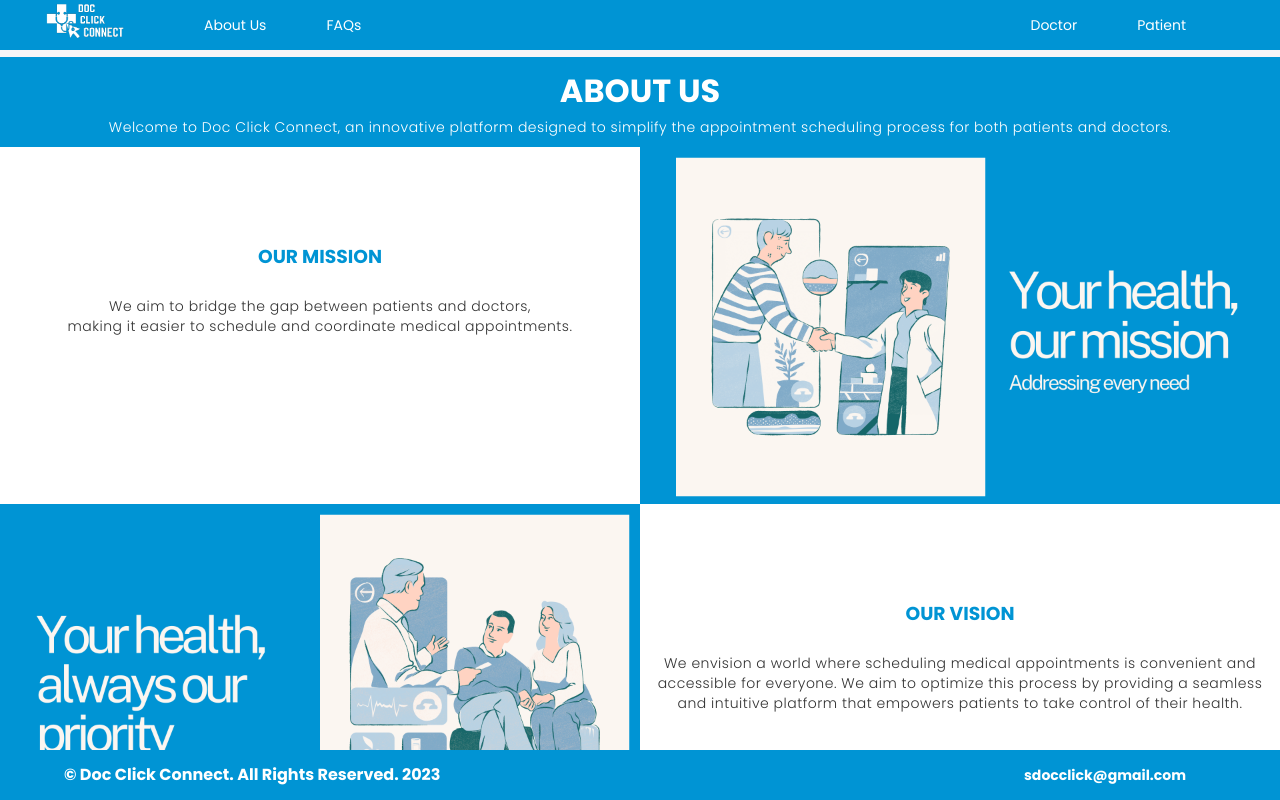
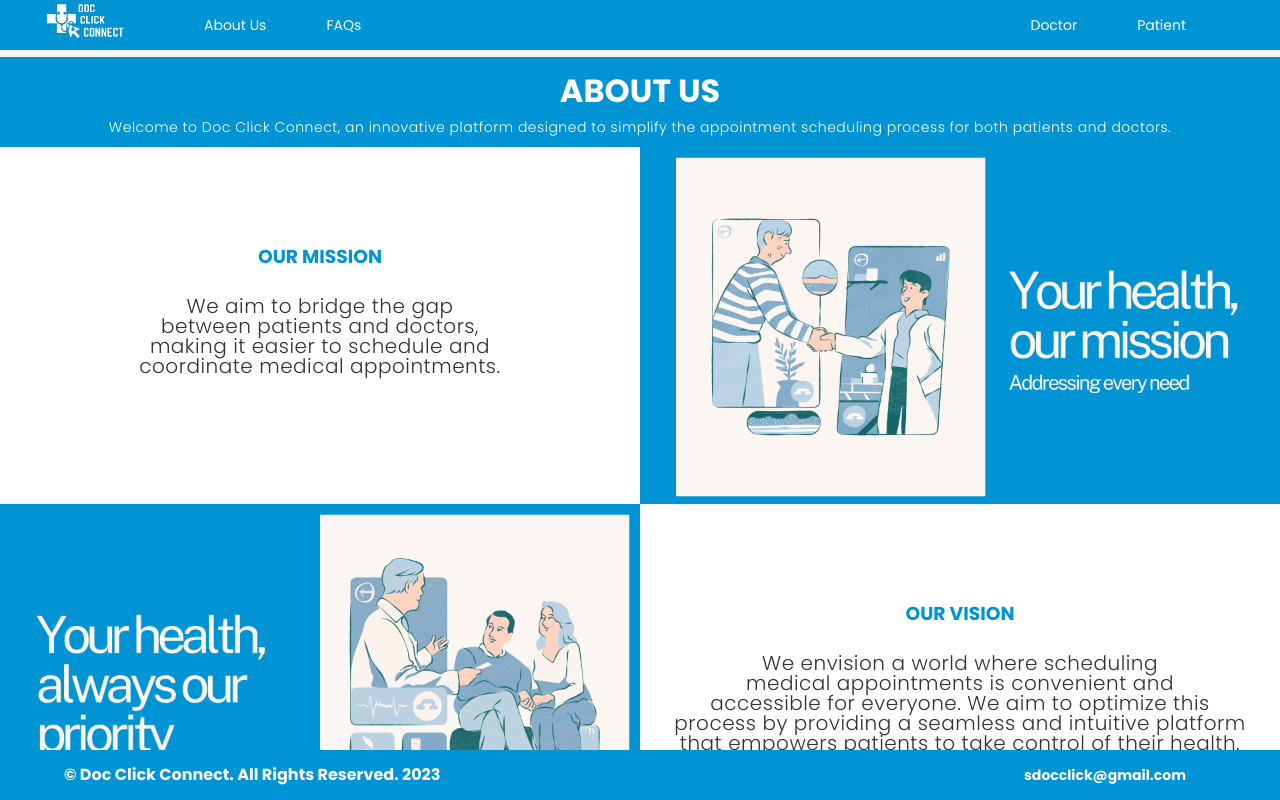
Before and after one commit to kristinjuwel/appointment, a React (Create React App) app: page /about in a window 1280 px wide. Built offline with nearby package versions, Linux system fonts and the light colour scheme.

Commit message:
admin changes

```diff
--- a/src/pages/AboutUs.jsx
+++ b/src/pages/AboutUs.jsx
@@ -19,7 +19,7 @@ function AboutUs() {
                     <br />
                     <br />
                     <h3>OUR MISSION</h3>
-                     <p>We aim to bridge the gap between patients and doctors, <br/>making it easier to schedule and coordinate medical appointments.  </p>
+                     <p style={{fontSize:"20px"}}>We aim to bridge the gap<br/> between patients and doctors, <br/>making it easier to schedule and<br/> coordinate medical appointments.  </p>
                 </div>
                 <div className="step-card">
                         <img
@@ -42,7 +42,7 @@ function AboutUs() {
                         <br />
                         <br />
                         <h3>OUR VISION</h3>
-                        <p>We envision a world where scheduling medical appointments is convenient and <br/>accessible for everyone. We aim to optimize this process by providing a seamless <br/>and intuitive platform that empowers patients to take control of their health.</p>
+                        <p style={{fontSize:"20px"}}>We envision a world where scheduling<br/> medical appointments is convenient and <br/>accessible for everyone. We aim to optimize this<br/> process by providing a seamless and intuitive platform<br/> that empowers patients to take control of their health.</p>
                     </div>
                 </div>
         </div>
--- a/src/pages/AdminHome.jsx
+++ b/src/pages/AdminHome.jsx
@@ -36,6 +36,8 @@ function AdminHome() {
       contactNumber: '',
       specialization: '',
       credentials: '',
+      email: '',
+      prcID: '',
       profilePicture: '',
     }]);
   const [result, setResult] = useState('');
@@ -117,7 +119,9 @@ function AdminHome() {
               contactNumber: doctorData.user.contactNumber,
               specialization: doctorData.specialization,
               credentials: doctorData.credentials,
-              profilePicture: doctorData.user.avatar
+              profilePicture: doctorData.user.avatar,
+              prcId: doctorData.prcId,
+              email: doctorData.user.email
             }));
 
             setDoctors(formattedDoctors);
@@ -368,7 +372,7 @@ function AdminHome() {
                     </div>
                     <div>
                   <h3>PRC Id</h3>
-                  <input type="text" name="specialization" placeholder="Specialization" style={{padding: "15px"}} value={currentDoctor.prcId} readOnly></input>
+                  <input type="text" name="prcId" placeholder="PRC ID" style={{padding: "15px"}} value={currentDoctor.prcId} readOnly></input>
                 </div>
                 <div>
                   <h3>Doctor Credentials</h3>
@@ -380,7 +384,7 @@ function AdminHome() {
                 </div>
                 <div>
                   <h3>Email Address</h3>
-                  <input type="text" name="emailAddress" placeholder="Email Address" style={{padding: "15px"}} value={currentDoctor.user.email} readOnly></input>
+                  <input type="text" name="emailAddress" placeholder="Email Address" style={{padding: "15px"}} value={currentDoctor.email} readOnly></input>
                 </div>
                 <div>
                   <h3>Contact Number</h3>
```
